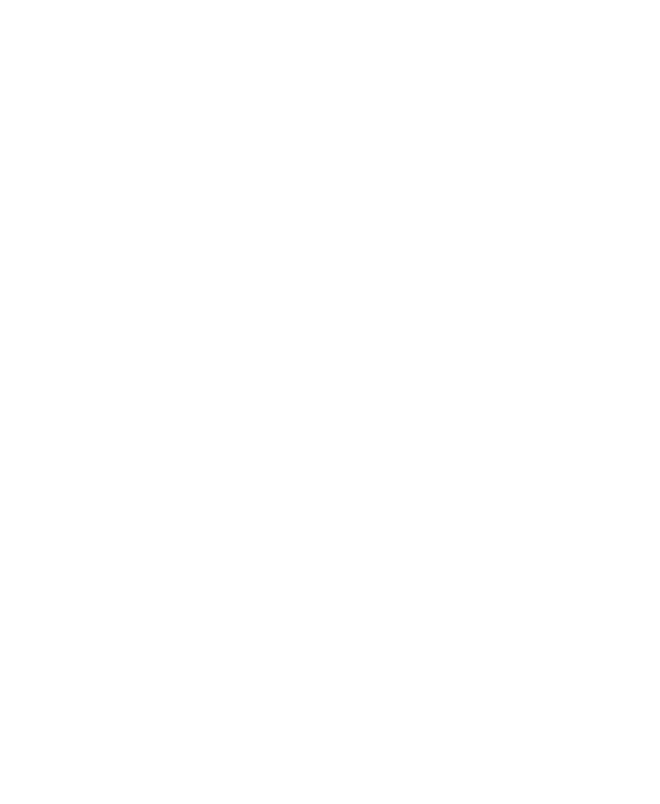
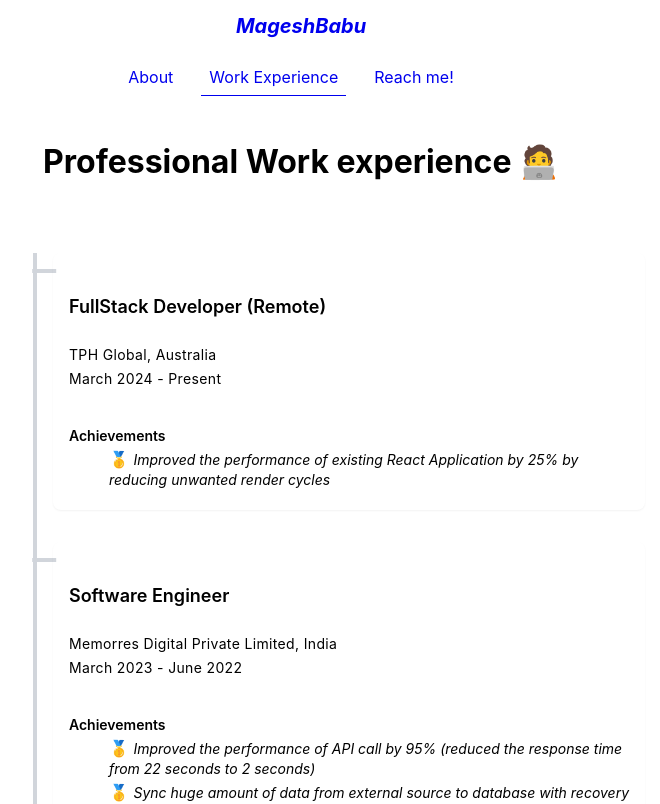
Before and after one commit to mage1k99/mage1k99.github.io, a Nuxt app: page /work-experience in a window 1280 px wide. Before the commit this address had no page. Shown: the top 804 px of the page, without its empty margins (339-999 px from the left). Built offline with nearby package versions, Linux system fonts and the light colour scheme; a web font is replaced by a local one.

Commit message:
added work experience

```diff
--- a/components/Navbar.vue
+++ b/components/Navbar.vue
@@ -53,6 +53,11 @@
           <nuxt-link to="/" class="navbar__link">About</nuxt-link>
         </li>
         <li class="navbar__item">
+          <nuxt-link to="/work-experience" class="navbar__link"
+            >Work Experience</nuxt-link
+          >
+        </li>
+        <li class="navbar__item">
           <nuxt-link to="/contact" class="navbar__link">Reach me!</nuxt-link>
         </li>
         <li class="navbar__item"></li>
--- /dev/null
+++ b/components/Timeline.vue
@@ -0,0 +1,82 @@
+<script setup>
+const { data } = defineProps(["data"]);
+</script>
+
+<template>
+  <div class="container mx-auto p-4">
+    <ul class="timeline relative list-none pl-8">
+      <li
+        v-for="(item, index) in data"
+        :key="index"
+        class="timeline__item flex"
+      >
+        <!-- Timeline line and dot -->
+        <div class="relative">
+          <span
+            class="timeline__item__dot absolute top-4 left-1.5 w-4 h-4 bg-primary rounded-full z-10"
+          ></span>
+          <span
+            class="timeline__item__line absolute left-3 top-0 w-1 h-full bg-gray-300"
+          ></span>
+          <span
+            class="timeline__item__horizontal-line absolute top-4 left-4 w-6 h-1 bg-gray-300"
+          ></span>
+        </div>
+
+        <!-- Content -->
+        <div
+          class="timeline__item__content dark:bg-gray-800 border border-gray-200 dark:border-gray-700 shadow-sm rounded-lg p-4 relative w-full ml-6 mb-8"
+        >
+          <div
+            class="timeline__item__content__header flex justify-between items-center mb-2"
+          >
+            <div class="timeline__item__content__header__title">
+              <h4 class="text-lg font-semibold">{{ item.position }}</h4>
+              <p class="text-sm mb-1">{{ item.company }}</p>
+              <p class="text-sm mt-0">{{ item.date }}</p>
+            </div>
+          </div>
+          <div class="timeline__item__content__footer">
+            <div class="timeline__item__content__footer__achievements">
+              <h5 class="text-sm font-semibold mb-1">Achievements</h5>
+              <ul class="list-none">
+                <li
+                  v-for="(achievement, index) in item.achievements"
+                  :key="index"
+                  class="mb-1"
+                >
+                  🥇 <span class="italic text-sm">{{ achievement }}</span>
+                </li>
+              </ul>
+            </div>
+          </div>
+        </div>
+      </li>
+    </ul>
+  </div>
+</template>
+
+<style scoped>
+.timeline__item {
+  position: relative;
+}
+
+.timeline__item__line {
+  left: 0.75rem;
+}
+
+.timeline__item__dot {
+  left: 0rem;
+  transform: translateX(-50%);
+}
+
+.timeline__item__horizontal-line {
+  left: 1rem;
+  transform: translateX(-20%);
+}
+
+.timeline__item__content {
+  position: relative;
+  margin-left: 2rem;
+}
+</style>
--- /dev/null
+++ b/pages/work-experience.vue
@@ -0,0 +1,30 @@
+<script setup>
+import { useWorkExperienceStore } from "~~/store/data/experience";
+
+definePageMeta({
+  layout: "main",
+});
+useHead({
+  title: "Professional Work experience",
+});
+const experience = useWorkExperienceStore();
+</script>
+<template>
+  <section class="content">
+    <div class="container mx-auto">
+      <div class="prose">
+        <h1 class="text-center">Professional Work experience 🧑‍💻</h1>
+        <Timeline :data="experience.experience" />
+      </div>
+    </div>
+  </section>
+</template>
+
+<style>
+body {
+  padding-bottom: 0px;
+}
+footer {
+  padding: 10px;
+}
+</style>
```
